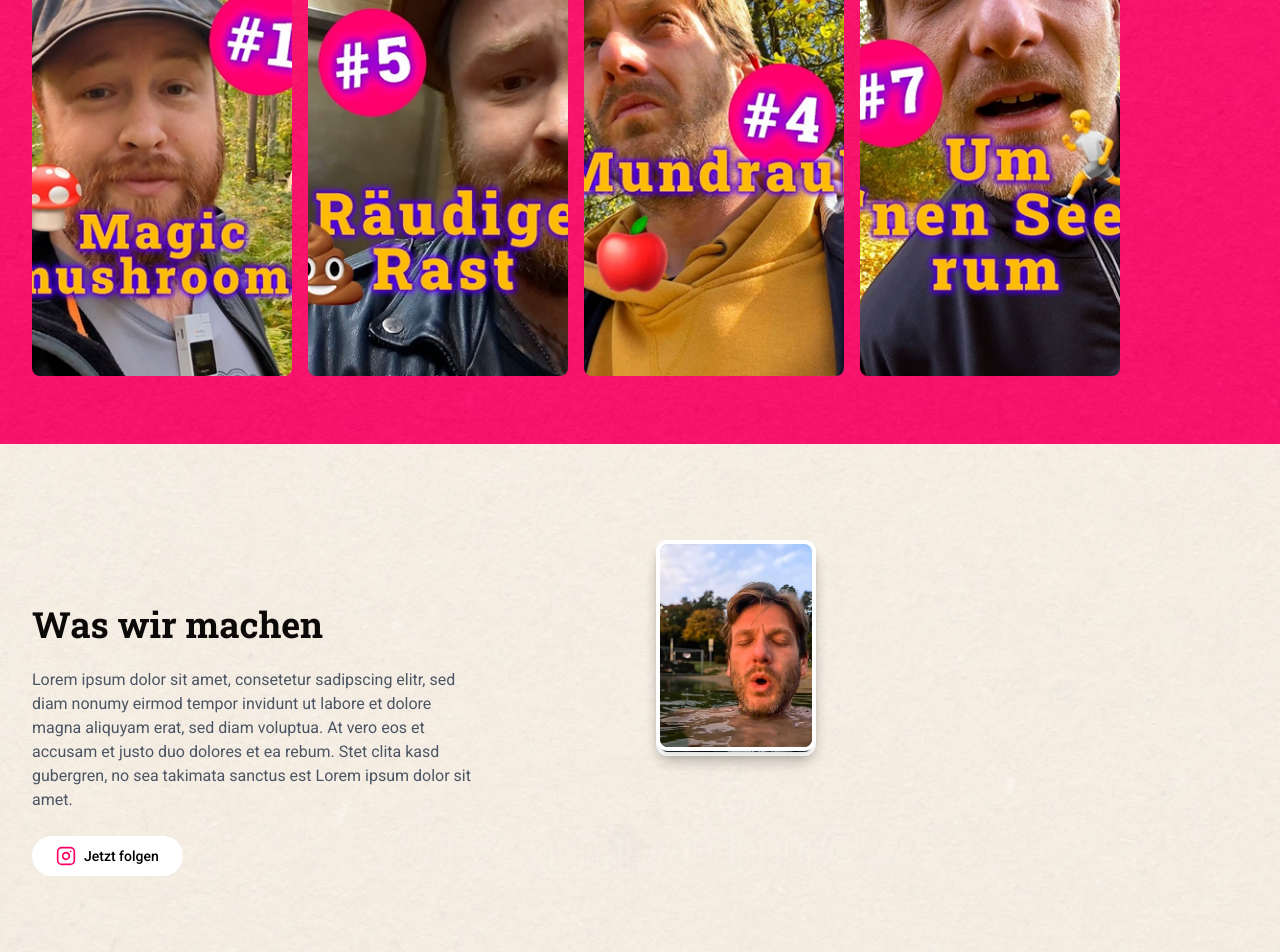
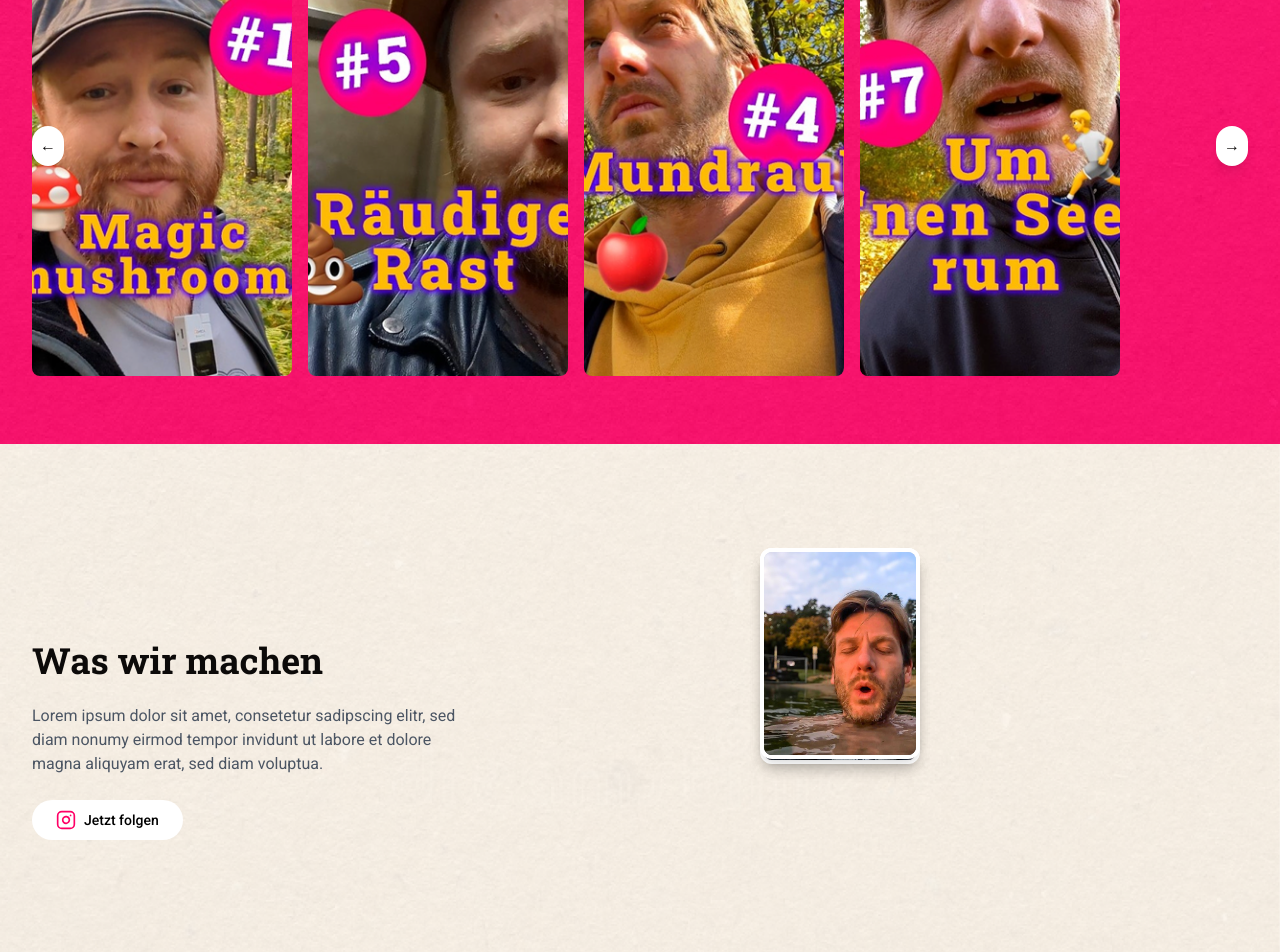
Before and after one commit to MaxBrych/planquadrat, a Next.js app: page / in a window 1280 px wide. Shown: the part 1860-2812 px from the top of the page. Built offline with nearby package versions, Linux system fonts and the light colour scheme.

Commit message:
minor changes

```diff
--- a/app/page.tsx
+++ b/app/page.tsx
@@ -208,7 +208,7 @@ export default function Home() {
             <div className={`relative ${isMobile ? "h-[320px] mt-8 flex justify-center" : "h-80 md:h-96"}`}>
               <motion.div
                 className={`${isMobile ? "relative" : "absolute top-0 right-0 w-full h-full md:w-[120%] md:-right-[10%]"}`}
-                initial={{ opacity: 0, scale: 0.8, rotate: -5 }}
+                initial={{ opacity: 0}}
                 animate={isHeroInView ? { opacity: 1, scale: 1, rotate: 0 } : {}}
                 transition={{ duration: 0.8, type: "spring", stiffness: 100 }}
                 style={isMobile ? {} : { }}
@@ -453,65 +453,27 @@ export default function Home() {
         </section>
 
         {/* About Us Section */}
-        <section
-          ref={instagramRef}
-          id="folgen"
-          className="bg-[#f8f3e9] py-8 md:py-24 overflow-hidden bg-center bg-no-repeat bg-cover bg-[url('/bg/01.png')]"
-          style={{ height: isMobile ? "auto" : "720px" }}
-        >
+        <section id="folgen" className="bg-[#f8f3e9] py-8 md:py-24 overflow-hidden bg-center bg-no-repeat bg-cover bg-[url('/bg/01.png')]">
   <div className="container mx-auto">
     <div className="grid grid-cols-1 md:grid-cols-2 gap-8 items-center">
-              <AnimatedSection direction="left" className="space-y-6">
-                <motion.h2
-                  className="text-2xl md:text-4xl font-robotoSlab"
-                  initial={{ opacity: 0, y: 20 }}
-                  animate={isInstagramInView ? { opacity: 1, y: 0 } : {}}
-                  transition={{ duration: 0.5 }}
-                >
+      <div className="space-y-6">
+        <motion.h2 className="text-2xl md:text-4xl font-robotoSlab" initial={{ opacity: 0, y: 20 }} animate={{ opacity: 1, y: 0 }} transition={{ duration: 0.5 }}>
           Was wir machen
         </motion.h2>
-                <motion.p
-                  className="text-gray-600 max-w-md font-roboto"
-
-                  initial={{ opacity: 0 }}
-                  animate={isInstagramInView ? { opacity: 1 } : {}}
-                  transition={{ duration: 0.5, delay: 0.2 }}
-                >
-                  Lorem ipsum dolor sit amet, consetetur sadipscing elitr, sed diam nonumy eirmod tempor invidunt ut
-                  labore et dolore magna aliquyam erat, sed diam voluptua. At vero eos et accusam et justo duo dolores
-                  et ea rebum. Stet clita kasd gubergren, no sea takimata sanctus est Lorem ipsum dolor sit amet.
+        <motion.p className="text-gray-600 max-w-md font-roboto" initial={{ opacity: 0 }} animate={{ opacity: 1 }} transition={{ duration: 0.5, delay: 0.2 }}>
+          Lorem ipsum dolor sit amet, consetetur sadipscing elitr, sed diam nonumy eirmod tempor invidunt ut labore et dolore magna aliquyam erat, sed diam voluptua.
         </motion.p>
-                <motion.div
-                  initial={{ opacity: 0, y: 20 }}
-                  animate={isInstagramInView ? { opacity: 1, y: 0 } : {}}
-                  transition={{ duration: 0.5, delay: 0.1 }}
-                >
-                  <Link
-                    href="https://instagram.com"
-                    className="inline-flex items-center text-black bg-white font-roboto font-medium text-sm rounded-full px-6 h-10 hover:scale-120 transition-all"
-                    target="_blank"
-                    rel="noopener noreferrer"
-                  >
+        <motion.div initial={{ opacity: 0, y: 20 }} animate={{ opacity: 1, y: 0 }} transition={{ duration: 0.5, delay: 0.1 }}>
+          <Link href="https://instagram.com" className="inline-flex items-center text-black bg-white font-roboto font-medium text-sm rounded-full px-6 h-10 hover:scale-110 transition-all" target="_blank" rel="noopener noreferrer">
           <Instagram className="mr-2 text-[#ff0066] font-bold font-roboto" size={20} />
-
             Jetzt folgen
           </Link>
         </motion.div>
-              </AnimatedSection>
-
-              <div className="relative h-[400px]">
+      </div>
+      <div className="relative h-[400px] flex justify-center items-center">
       {["/portraits/01.png", "/portraits/02.png", "/portraits/03.png"].map((src, index) => (
-            <motion.div
-              key={index}
-              className="absolute w-64 h-64"
-              drag
-              dragControls={controls}
-              dragElastic={0.2}
-              dragConstraints={{ left: -50, right: 50, top: -50, bottom: 50 }}
-            >
-              <Image src={src} alt={`Instagram photo ${index + 1}`} width={160} height={160} className="rounded-xl   border-4 border-white shadow-lg" />
-
-
+          <motion.div key={index} className="absolute w-64 h-64 md:w-96 md:h-96" drag dragConstraints={{ left: -150, right: 150, top: -150, bottom: 150 }} dragElastic={0.1}>
+            <Image src={src} alt={`Instagram photo ${index + 1}`} width={160} height={160} className="rounded-xl border-4 border-white shadow-lg" />
           </motion.div>
         ))}
       </div>
--- a/components/shorts-carousel.tsx
+++ b/components/shorts-carousel.tsx
@@ -1,10 +1,7 @@
-"use client"
-
 import { useState, useRef, useEffect } from "react"
 import Image from "next/image"
 import Link from "next/link"
 import { motion } from "framer-motion"
-import { useMobile } from "@/hooks/use-mobile"
 import { useDragControls } from "framer-motion"
 
 const shorts = [
@@ -15,24 +12,37 @@ const shorts = [
 ]
 
 export default function ShortsCarousel() {
+  const [currentIndex, setCurrentIndex] = useState(0)
+  const maxVisibleItems = 1
+
+  const nextSlide = () => {
+    setCurrentIndex((prev) => (prev < shorts.length - 1 ? prev + 1 : 0))
+  }
+
+  const prevSlide = () => {
+    setCurrentIndex((prev) => (prev > 0 ? prev - 1 : shorts.length - 1))
+  }
+
   return (
-    <div className=" w-full">
+    <div className="w-full relative">
+      <button onClick={prevSlide} className="absolute left-0 top-1/2 transform -translate-y-1/2 bg-white p-2 rounded-full shadow-lg z-10">&#8592;</button>
       <motion.div
-        className="flex gap-2 md:gap-4"
+        className="flex gap-2 md:gap-4 overflow-hidden"
         drag="x"
         dragConstraints={{ left: -((shorts.length - 1) * 300), right: 0 }}
         dragElastic={0.1}
+        animate={{ x: -currentIndex * 300 }}
+        transition={{ type: "spring", stiffness: 300, damping: 30 }}
       >
         {shorts.map((short) => (
           <Link key={short.id} href={short.instagramUrl} target="_blank" rel="noopener noreferrer">
             <motion.div className="w-[200px] h-[340px] md:w-[260px] md:h-[460px] relative">
-
               <Image src={short.imageUrl} alt={short.title} layout="fill" className="object-cover rounded-lg" />
             </motion.div>
           </Link>
-
         ))}
       </motion.div>
+      <button onClick={nextSlide} className="absolute right-0 top-1/2 transform -translate-y-1/2 bg-white p-2 rounded-full shadow-lg z-10">&#8594;</button>
     </div>
   )
 }
```
Lines whose indentation alone changed are shown as unchanged.
